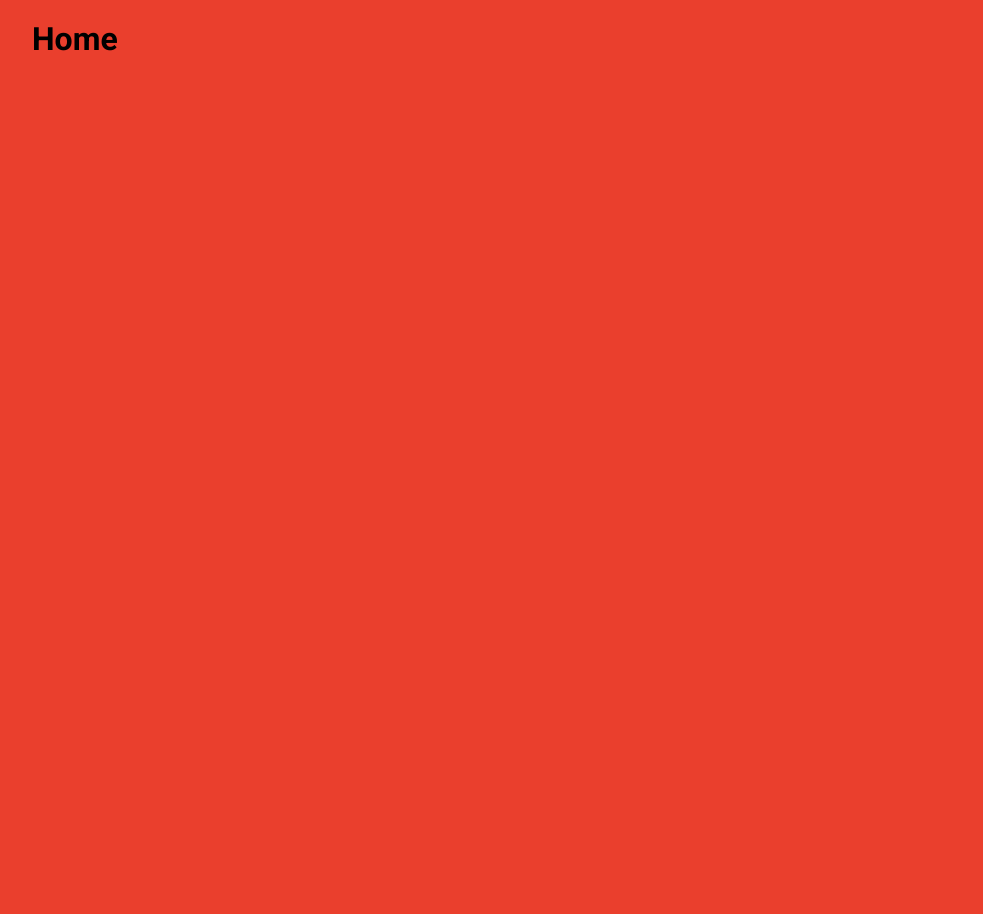
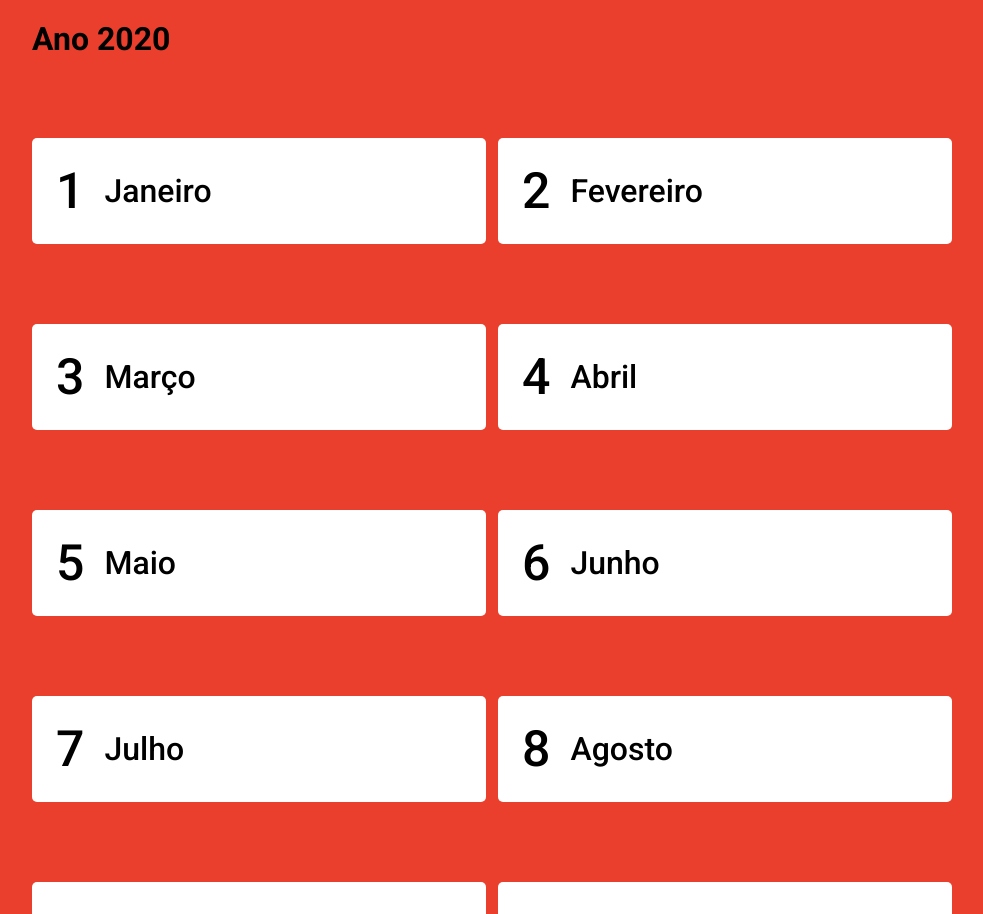
Before and after one commit to peidrao/Liturgical-Calendar, a React (Create React App) app: page / in a window 1280 px wide. Shown: the part 20-934 px from the top of the page, without its empty margins (148-1131 px from the left). Before the commit the page ends 800 px from the top, so only its background shows below. Built offline with nearby package versions, Linux system fonts and the light colour scheme.

Commit message:
página inicial

```diff
--- a/package.json
+++ b/package.json
@@ -12,6 +12,7 @@
     "@types/react-dom": "^16.9.0",
     "@types/react-router-dom": "^5.1.5",
     "@types/styled-components": "^5.1.2",
+    "axios": "^0.19.2",
     "react": "^16.13.1",
     "react-dom": "^16.13.1",
     "react-router-dom": "^5.2.0",
--- a/src/pages/Home/index.tsx
+++ b/src/pages/Home/index.tsx
@@ -1,9 +1,105 @@
 import React from 'react';
 
-import {} from './styles'
+import { Container, Title, Content } from './styles';
 
 const Home: React.FC = () => {
-  return <h1> Home </h1>;
+  return (
+    <>
+      <Title> Ano 2020 </Title>
+
+      <Container>
+        <Content>
+          <p>1</p>
+
+          <div>
+            <p>Janeiro</p>
+          </div>
+        </Content>
+
+        <Content>
+          <p>2</p>
+
+          <div>
+            <p>Fevereiro</p>
+          </div>
+        </Content>
+        <Content>
+          <p>3</p>
+
+          <div>
+            <p>Março</p>
+          </div>
+        </Content>
+        <Content>
+          <p>4</p>
+
+          <div>
+            <p>Abril</p>
+          </div>
+        </Content>
+
+        <Content>
+          <p>5</p>
+
+          <div>
+            <p>Maio</p>
+          </div>
+        </Content>
+        <Content>
+          <p>6</p>
+
+          <div>
+            <p>Junho</p>
+          </div>
+        </Content>
+
+        <Content>
+          <p>7</p>
+
+          <div>
+            <p>Julho</p>
+          </div>
+        </Content>
+        <Content>
+          <p>8</p>
+
+          <div>
+            <p>Agosto</p>
+          </div>
+        </Content>
+
+        <Content>
+          <p>9</p>
+
+          <div>
+            <p>Setembro</p>
+          </div>
+        </Content>
+        <Content>
+          <p>10</p>
+
+          <div>
+            <p>Outubro</p>
+          </div>
+        </Content>
+
+        <Content>
+          <p>11</p>
+
+          <div>
+            <p>Novembro</p>
+          </div>
+        </Content>
+        <Content>
+          <p>12</p>
+
+          <div>
+            <p>Dezembro</p>
+          </div>
+        </Content>
+      </Container>
+    </>
+  );
 };
 
 export default Home;
--- a/src/pages/Home/styles.ts
+++ b/src/pages/Home/styles.ts
@@ -1 +1,42 @@
 import styled from 'styled-components';
+
+export const Title = styled.h1`
+  font-size: 32px;
+  justify-content: center;
+`;
+
+export const Container = styled.div`
+  font-size: 32px;
+  display: grid;
+ grid-template-columns: repeat(2, 1fr);
+ column-gap: 12px;
+ `;
+
+export const Content = styled.div`
+  margin-top: 80px;
+  max-width: 700px;
+  align-content: start;
+  background: #fff;
+  border-radius: 5px;
+  width: 100%;
+  padding: 24px;
+  display: flex;
+  text-decoration: none;
+  align-items: center;
+  trasition: transform 0.2s;
+
+  &:hover {
+    transform: translateY(10px);
+  }
+
+  > p {
+    font-size: 50px;
+  }
+
+  div {
+    p {
+      padding-left: 20px;
+    }
+  }
+
+`;
--- a/src/routes/index.tsx
+++ b/src/routes/index.tsx
@@ -7,8 +7,8 @@ import Month from '../pages/Month';
 const Routes: React.FC = () => {
   return (
     <Switch>
-      <Route exact component={Home} to="/" />
-      <Route component={Month} to="/month" />
+      <Route exact component={Home} path="/" />
+      <Route component={Month} path="/month" />
     </Switch>
   );
 };
```
Also changed, not shown: src/services/api.ts (added, +7 -0 lines), 1 other file (tests, documents, lock files or other folders).
